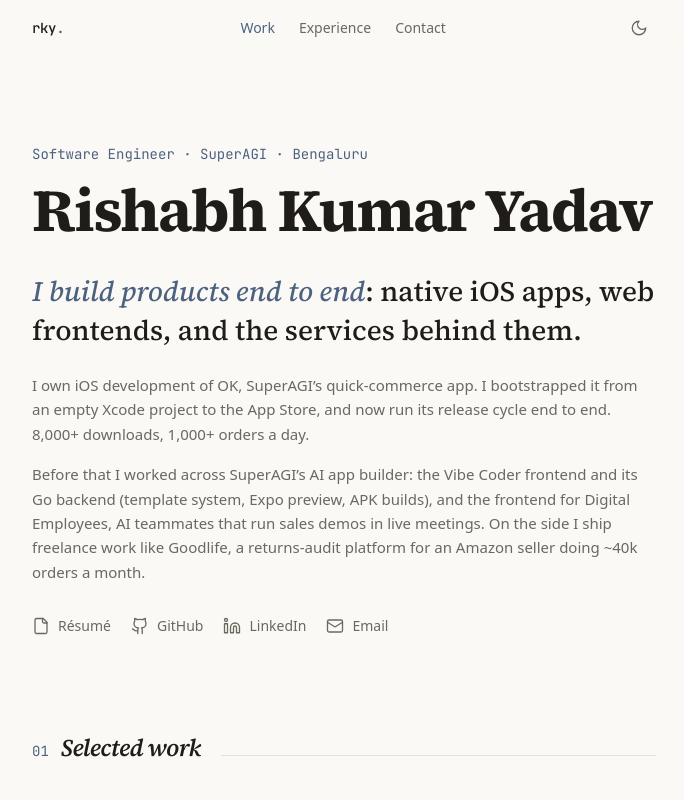
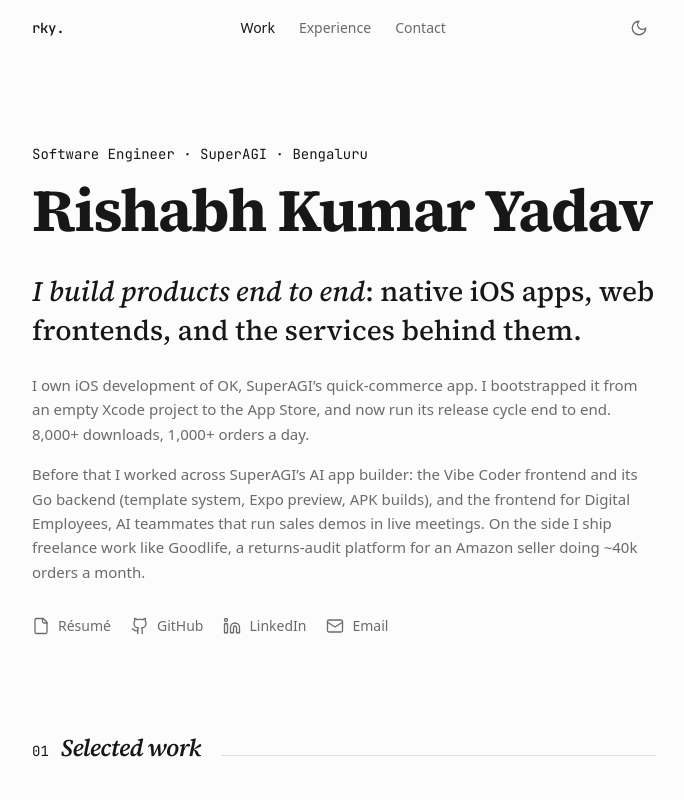
Before and after one commit to rishabhky/Portfolio_new, a React (Vite) app: page / in a window 1280 px wide. Shown: the top 800 px of the page, without its empty margins (296-980 px from the left). Built offline with nearby package versions, Linux system fonts and the light colour scheme; a web font is replaced by a local one.

Commit message:
Go monochrome: neutral black and white palette

```diff
--- a/src/index.css
+++ b/src/index.css
@@ -3,21 +3,21 @@
 @tailwind utilities;
 
 :root {
-  --background: 48 33% 97%;
-  --foreground: 30 10% 11%;
-  --muted: 45 22% 92%;
-  --muted-foreground: 35 6% 40%;
-  --accent: 215 25% 40%;
-  --border: 45 16% 87%;
+  --background: 0 0% 99%;
+  --foreground: 0 0% 9%;
+  --muted: 0 0% 94%;
+  --muted-foreground: 0 0% 42%;
+  --accent: 0 0% 9%;
+  --border: 0 0% 88%;
 }
 
 .dark {
-  --background: 30 7% 8%;
-  --foreground: 40 12% 88%;
-  --muted: 30 6% 13%;
-  --muted-foreground: 35 5% 58%;
-  --accent: 215 32% 70%;
-  --border: 30 6% 16%;
+  --background: 0 0% 7%;
+  --foreground: 0 0% 92%;
+  --muted: 0 0% 13%;
+  --muted-foreground: 0 0% 60%;
+  --accent: 0 0% 92%;
+  --border: 0 0% 17%;
 }
 
 html {
```
Also changed, not shown: public/favicon.svg.
